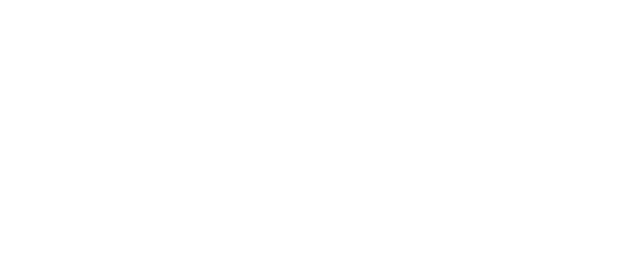
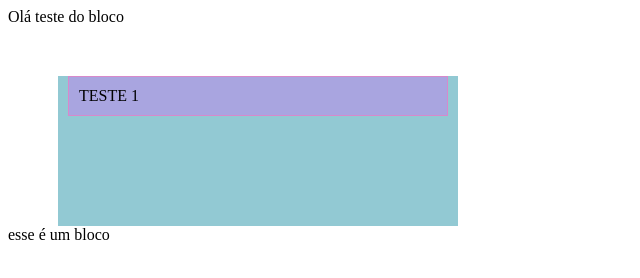
Before and after one commit to becinaayu/Front-End-Rolfi, a plain HTML site: page index.html in a window 1280 px wide. Shown: the whole page, without its empty margins (0-640 px from the left). Drawn offline with Linux system fonts and the light colour scheme.

Commit message:
Adicionando arquivo da aula

```diff
--- a/index.html
+++ b/index.html
@@ -1,11 +1,34 @@
 <!DOCTYPE html>
 <html>
-<head>
-    <meta charset="UTF-8">
-    <meta name="viewport" content="width=device-width, initial-scale=1.0">
-    <title> Título </title>
-</head>
+    <!-- box model -->
+    <style>
+        .container{
+            background-color: rgb(146, 201, 211);
+            width: 400px;
+            height: 150px;
+            margin-top: 50px;
+            margin-left: 50px;
+
+            /* não vai ter responsividade se for feito à mão */
+            /* display: block;  */
+        }
+        .item{
+            margin: 10px;
+            background-color: rgb(169, 165, 224);
+            padding: 10px;
+            border: 1px solid rgb(216, 137, 203);
+        }
+    </style>
+
 <body>
+
+    Olá teste do bloco
+
+    <div class="container">
+        <p class="item"> TESTE 1 </p>
+    </div>
+
+    esse é um bloco
 
 </body>
 </html>
```
Also changed, not shown: flexBox.html (added, +49 -0 lines).
